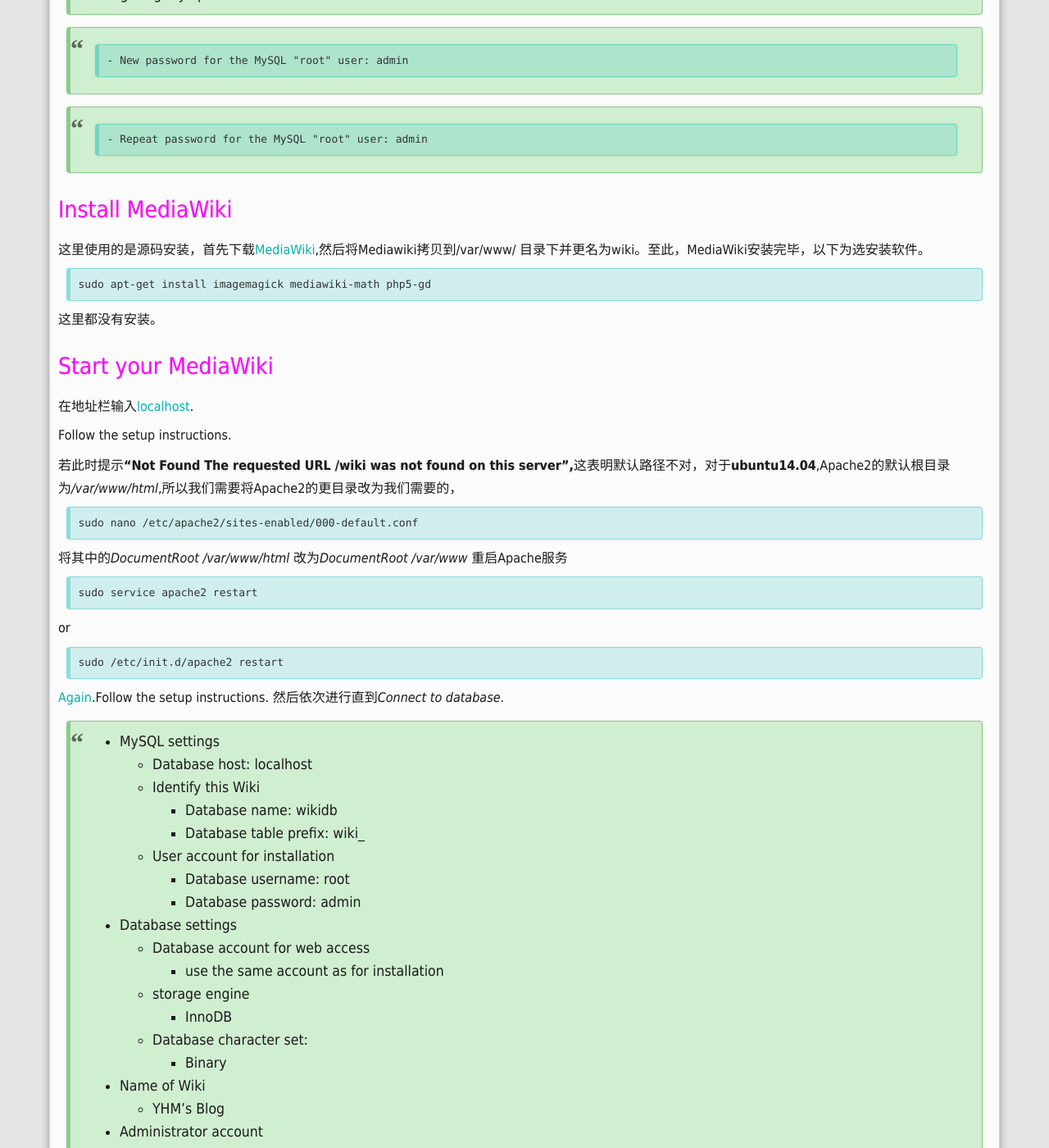
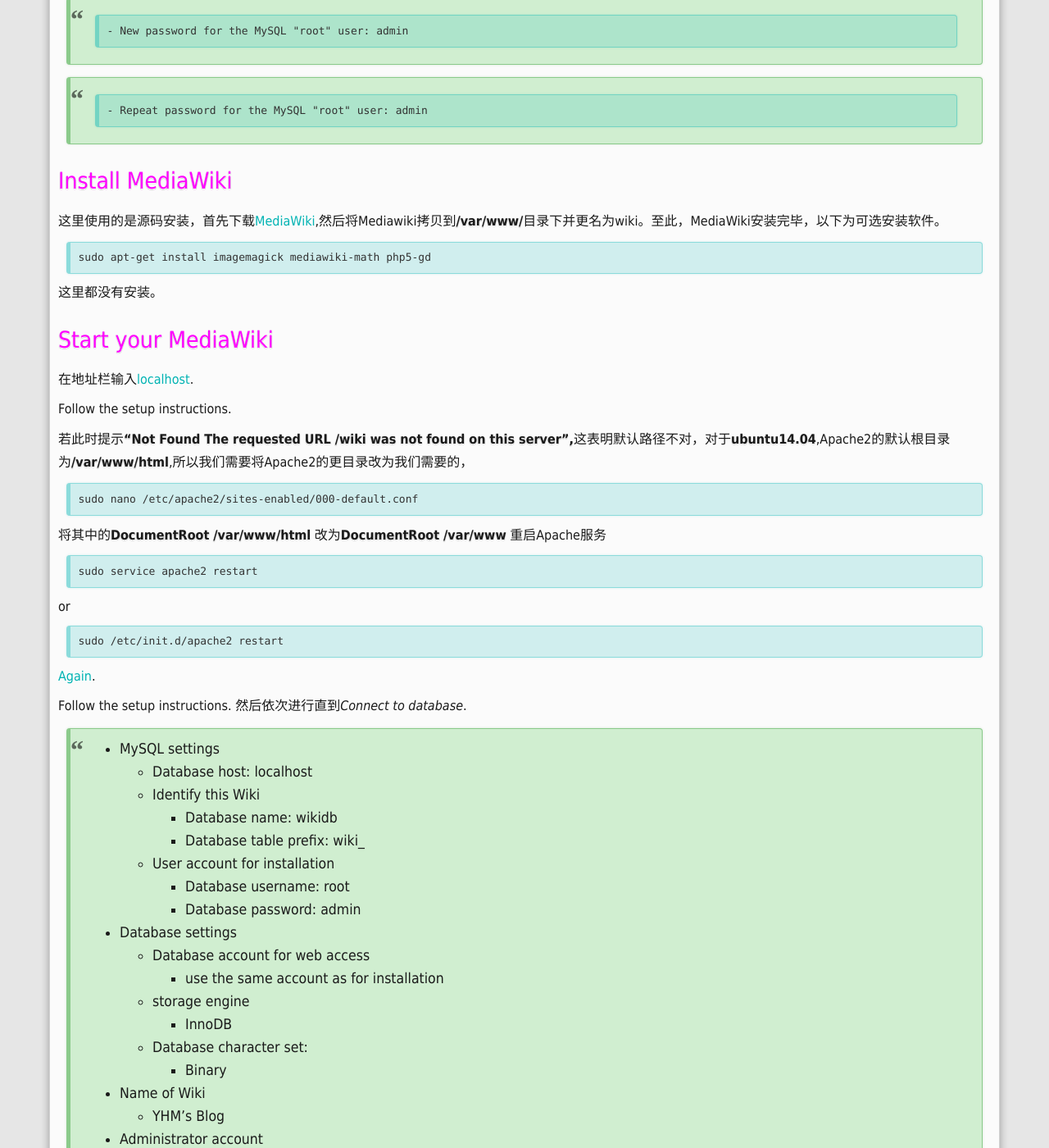
Before and after one commit to YHM07/yhm07.github.io, a Jekyll site: the page built from _posts/2014-12-10-Mediawiki.md, in a window 1280 px wide and 1400 px high, scrolled down 492 px. Shown: the whole window at 82% size. Built offline with Jekyll 4.4.1, drawn with Linux system fonts in a browser that asks for light colours; Markdown is read by kramdown in place of the engine named in the settings; comment, search, counter and statistics services are not loaded; some of the changed text lies outside the part shown.

Commit message:
更新markdown语法使之符合GFM,更新了主页显示的概要信息

```diff
--- a/_posts/2014-12-10-Mediawiki.md
+++ b/_posts/2014-12-10-Mediawiki.md
@@ -21,6 +17,8 @@
 
 	sudo tasksel install lamp-server
 
+<!-- more -->
+
 在安装lamp-server过程当中要进行以下配置:
 
 > Configuring mysql-server
@@ -31,8 +29,8 @@
 
 
 ## Install MediaWiki ##
-这里使用的是源码安装，首先下载[MediaWiki][2],然后将Mediawiki拷贝到/var/www/
-目录下并更名为wiki。至此，MediaWiki安装完毕，以下为选安装软件。
+
+这里使用的是源码安装，首先下载[MediaWiki][2],然后将Mediawiki拷贝到**/var/www/**目录下并更名为wiki。至此，MediaWiki安装完毕，以下为可选安装软件。
 
 	sudo apt-get install imagemagick mediawiki-math php5-gd
 
@@ -45,11 +43,11 @@
 
 Follow the setup instructions.
 
-若此时提示**"Not Found The requested URL /wiki was not found on this server",**这表明默认路径不对，对于**ubuntu14.04**,Apache2的默认根目录为*/var/www/html*,所以我们需要将Apache2的更目录改为我们需要的，
+若此时提示**"Not Found The requested URL /wiki was not found on this server",**这表明默认路径不对，对于**ubuntu14.04**,Apache2的默认根目录为**/var/www/html**,所以我们需要将Apache2的更目录改为我们需要的，
 
 	sudo nano /etc/apache2/sites-enabled/000-default.conf
 
-将其中的*DocumentRoot /var/www/html* 改为*DocumentRoot /var/www* 重启Apache服务
+将其中的**DocumentRoot /var/www/html** 改为**DocumentRoot /var/www** 重启Apache服务
 
 	sudo service apache2 restart
 
@@ -57,7 +55,9 @@
 
 	sudo /etc/init.d/apache2 restart
 
-[Again](http://localhost/wiki).Follow the setup instructions.
+[Again](http://localhost/wiki).
+
+Follow the setup instructions.
 然后依次进行直到*Connect to database*.
 
 
```
Also changed, not shown: other parts of _posts/2014-12-10-Mediawiki.md (+0 -4 lines).
